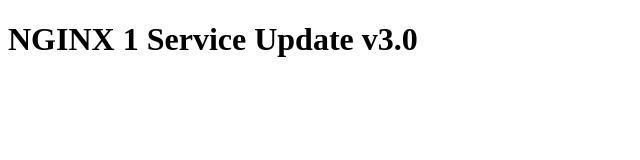
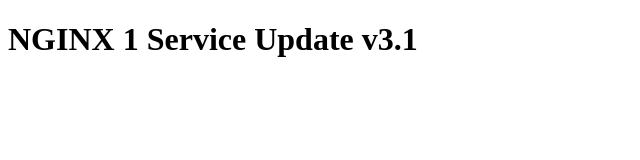
Before and after one commit to YehiaEzzeldeen/ECS-MonoRepo, a plain HTML site: page nginx1/index.html in a window 1280 px wide. Shown: the full height of the page, 0-640 px from the left. Drawn offline with Linux system fonts and the light colour scheme.

Commit message:
taskDefinition.json add

```diff
--- a/nginx1/index.html
+++ b/nginx1/index.html
@@ -4,6 +4,6 @@
 	<title> NGINX 1 </title>
 </head>
 <body>
-	<H1> NGINX 1 Service Update v3.0</H1>
+	<H1> NGINX 1 Service Update v3.1</H1>
 </body>
 </html>
```
